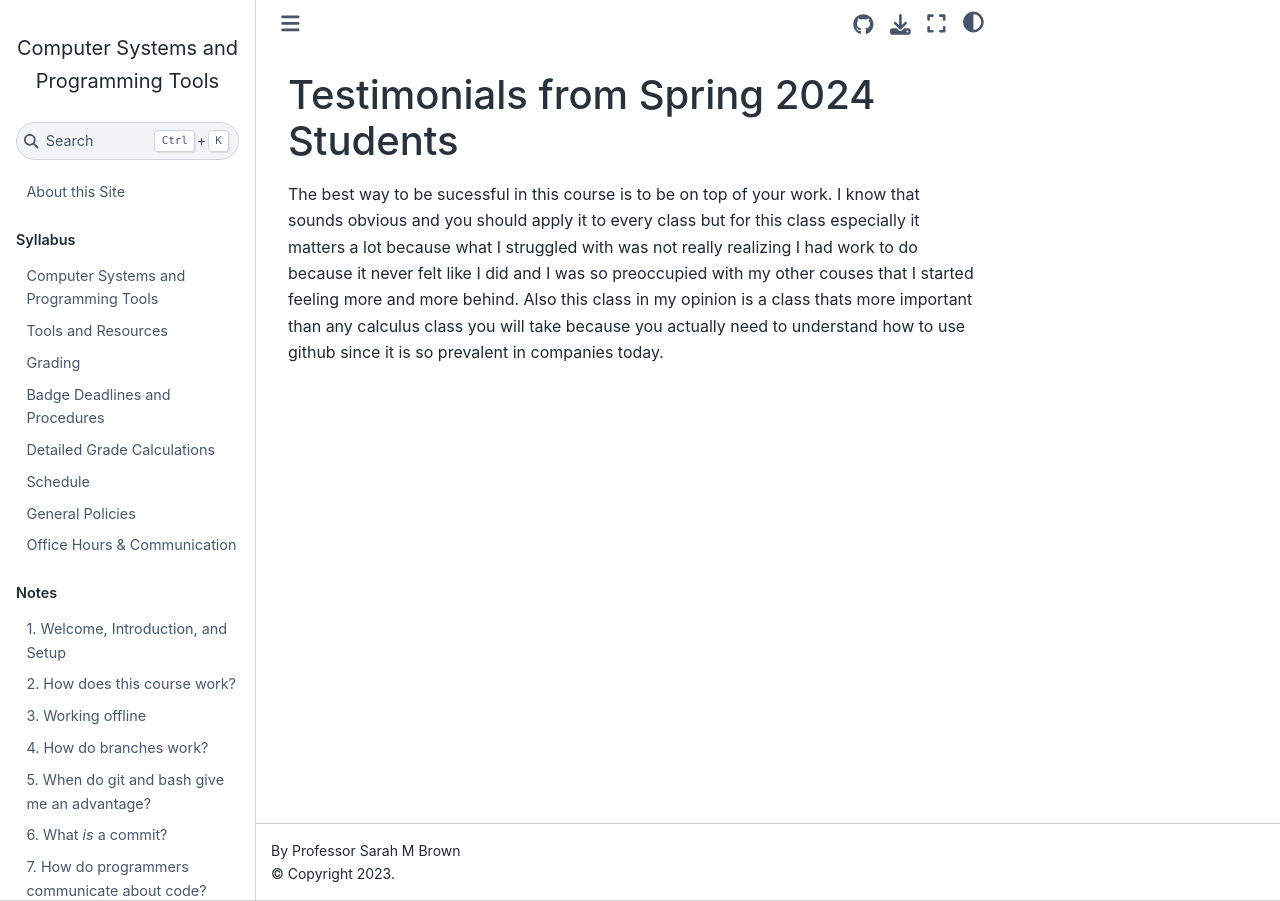
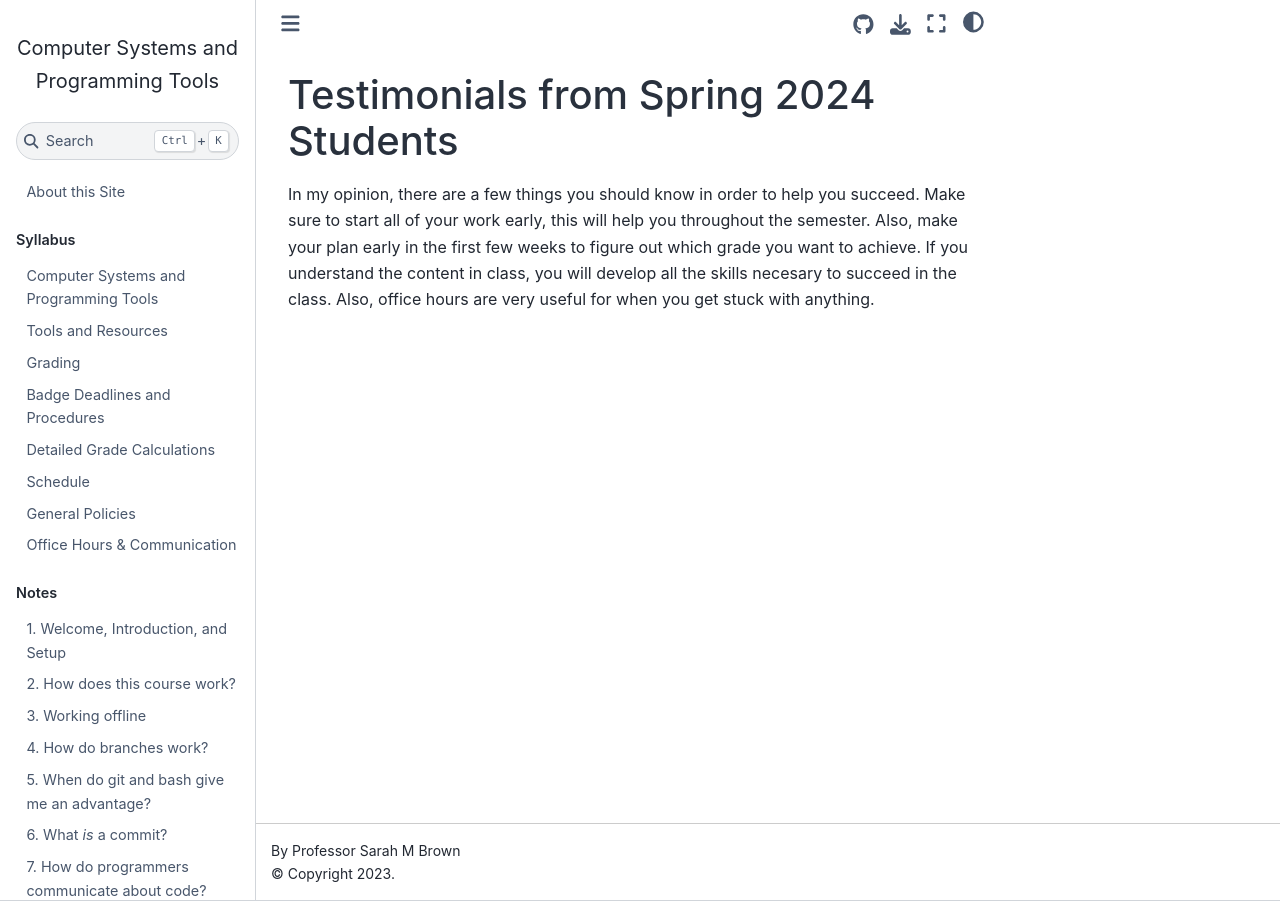
Before and after one commit to compsys-progtools/spring2024, a Jupyter Book: the page built from resources/testimonials.md, in a window 1280 px wide. Built offline with Jupyter Book 1.0.4 settings and Sphinx 7.4.7 and the Sphinx Book theme 1.1.4, drawn with Linux system fonts in a browser that asks for light colours; pages that are not in the unit, such as notebooks, are missing from menus.

Commit message:
Update testimonials.md
my advice to future students

```diff
--- a/resources/testimonials.md
+++ b/resources/testimonials.md
@@ -1,4 +1,3 @@
 # Testimonials from Spring 2024 Students
 
-The best way to be sucessful in this course is to be on top of your work. I know that sounds obvious and you should apply it to every class but for this class especially it matters a lot because what I struggled with was not really realizing I had work to do because it never felt like I did and I was so preoccupied with my other couses that I started feeling more and more behind.
-Also this class in my opinion is a class thats more important than any calculus class you will take because you actually need to understand how to use github since it is so prevalent in companies today.
+In my opinion, there are a few things you should know in order to help you succeed. Make sure to start all of your work early, this will help you throughout the semester. Also, make your plan early in the first few weeks to figure out which grade you want to achieve. If you understand the content in class, you will develop all the skills necesary to succeed in the class. Also, office hours are very useful for when you get stuck with anything.
```
